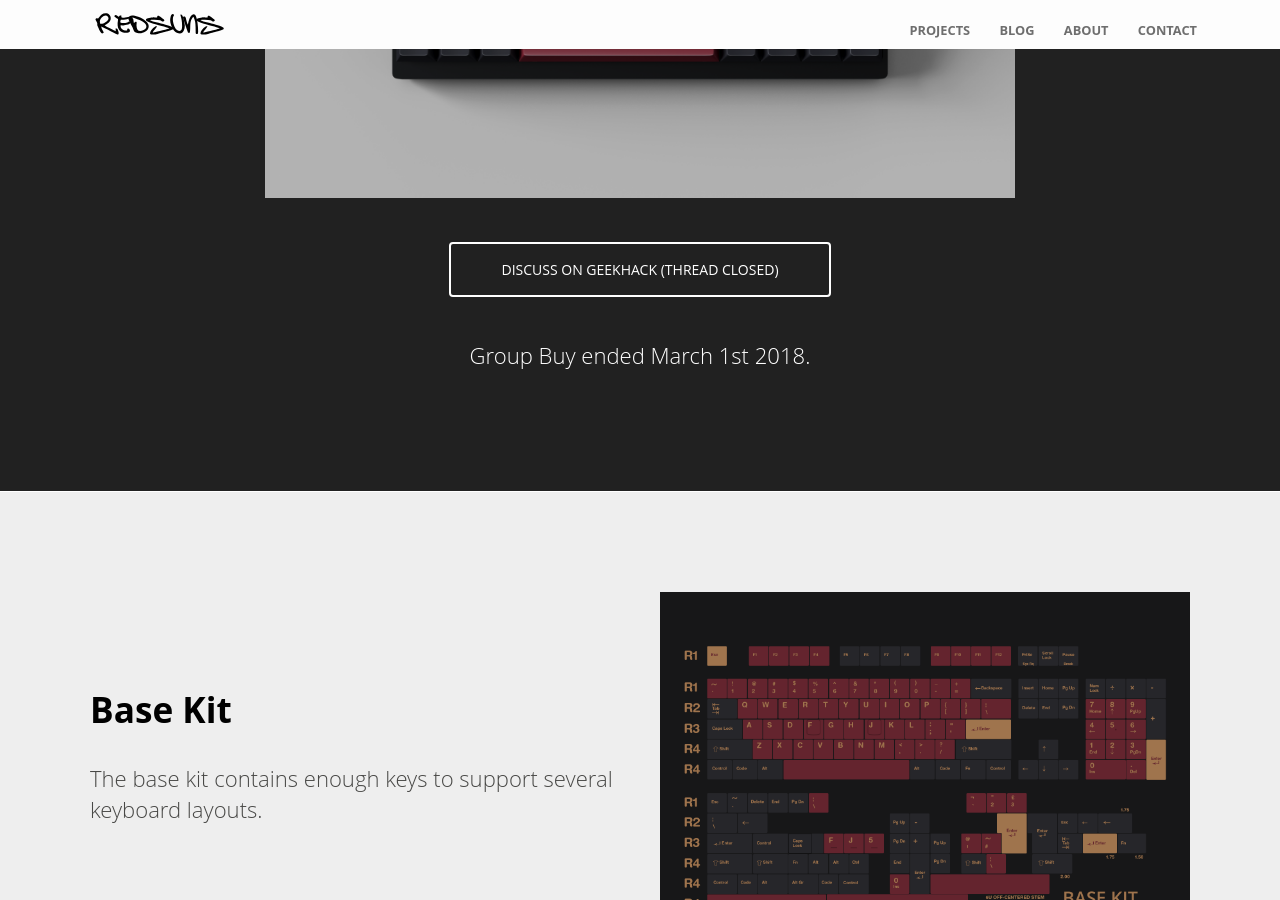
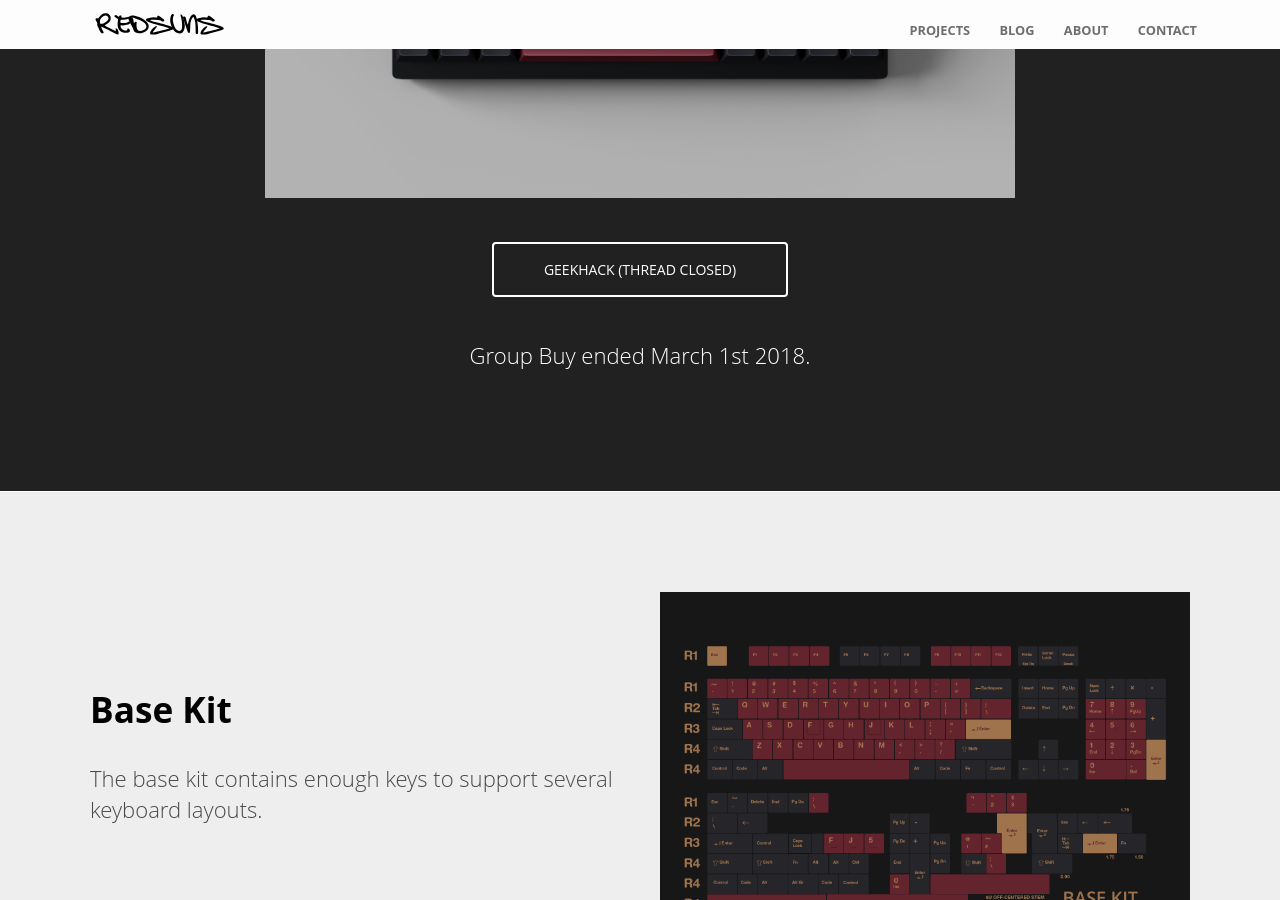
Before and after one commit to RedSunsRMK/redsunsrmk.github.io, a Jekyll site: the page built from _projects/red-samurai.html, in a window 1280 px wide and 900 px high, scrolled down 429 px. Built offline with Jekyll 4.4.1, drawn with Linux system fonts in a browser that asks for light colours.

Commit message:
Update red-samurai.html

```diff
--- a/_projects/red-samurai.html
+++ b/_projects/red-samurai.html
@@ -13,7 +13,7 @@ date: 2017-06-04 12:00:00
 		<div>
 			<img src="/images/Aura60_RedSamurai_C2R01.png" alt="Screenshot" class="screenshot editable" />
 		</div>
-		<div class="cta button alt"><a href="https://geekhack.org/index.php?topic=89970.0" target="_blank">DISCUSS ON GEEKHACK (THREAD CLOSED)</a></div>
+		<div class="cta button alt"><a href="https://geekhack.org/index.php?topic=89970.0" target="_blank">GEEKHACK (THREAD CLOSED)</a></div>
 		<p>Group Buy ended March 1st 2018.</p>
 	</div>
 </section>
```
